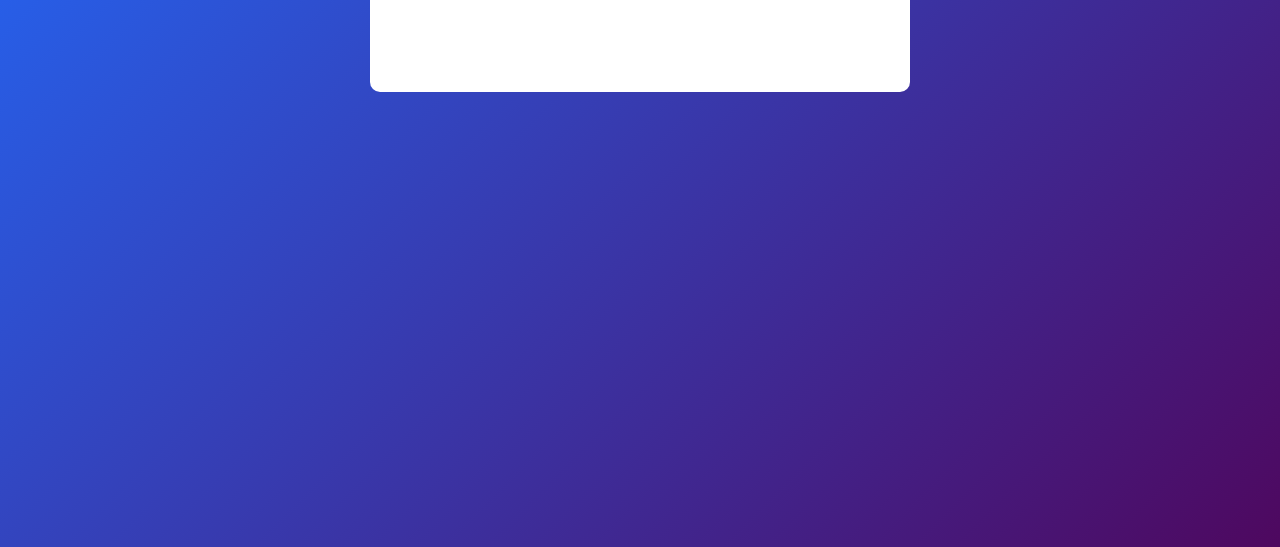
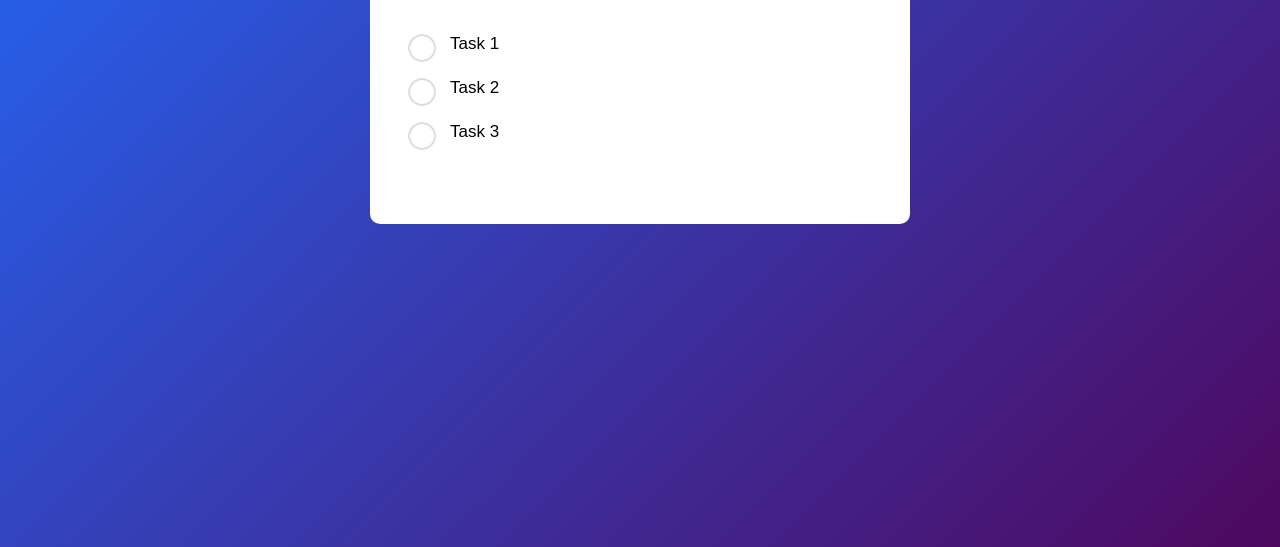
Before and after one commit to GeethakaSankalpa/To-Do-List, a plain HTML site: page index.html in a window 1280 px wide. Shown: the part 253-800 px from the top of the page. Drawn offline with Linux system fonts and the light colour scheme.

Commit message:
Styled tasks in CSS and HTML

```diff
--- a/index.html
+++ b/index.html
@@ -15,6 +15,11 @@
                     <input type="text" id="input-box" placeholder="Add Your Text">
                     <button> Add </button>
                 </div>
+                <ul id="list-container">
+                    <li> Task 1 </li>
+                    <li> Task 2 </li>
+                    <li> Task 3 </li>
+                </ul>
             </div>
         </div>
         <script src="main.js"></script>
--- a/style.css
+++ b/style.css
@@ -62,3 +62,27 @@ button {
     cursor: pointer;
     border-radius: 40px;
 }
+
+/*styling tasks list-items*/
+ul li {
+    list-style: none;
+    font-size: 17px;
+    padding: 12px 8px 12px 50px;
+    user-select: none;
+    cursor: pointer ;
+    position: relative;
+}
+
+/*Add check circle infront of the tasks*/
+ul li::before {
+    content: '';
+    position: absolute;
+    height: 28px;
+    width: 28px;
+    border-radius: 50%;
+    background-image: url(/images/unchecked.png);
+    background-size: cover;
+    background-position: center;
+    top: 12px;
+    left: 8px;
+}
```
